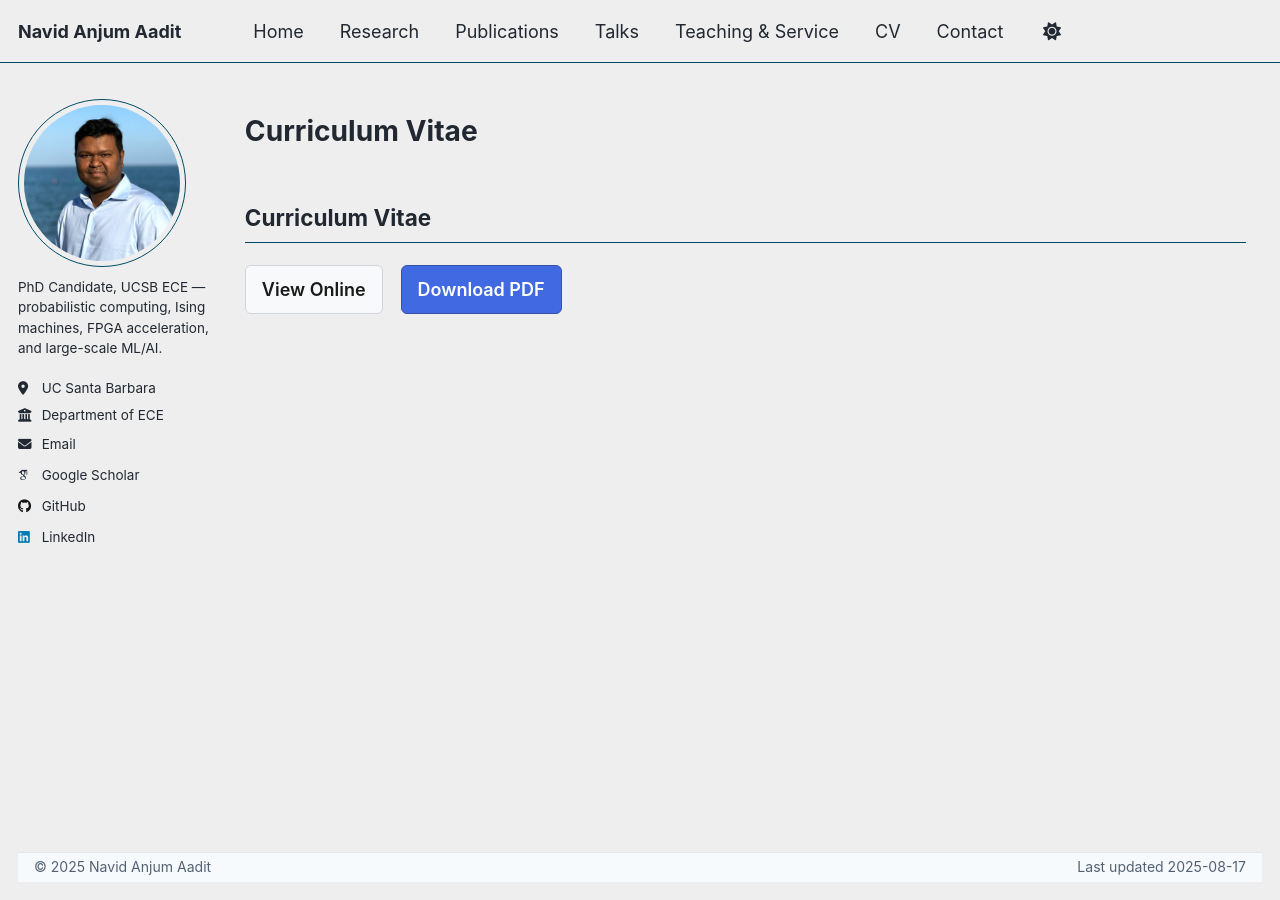
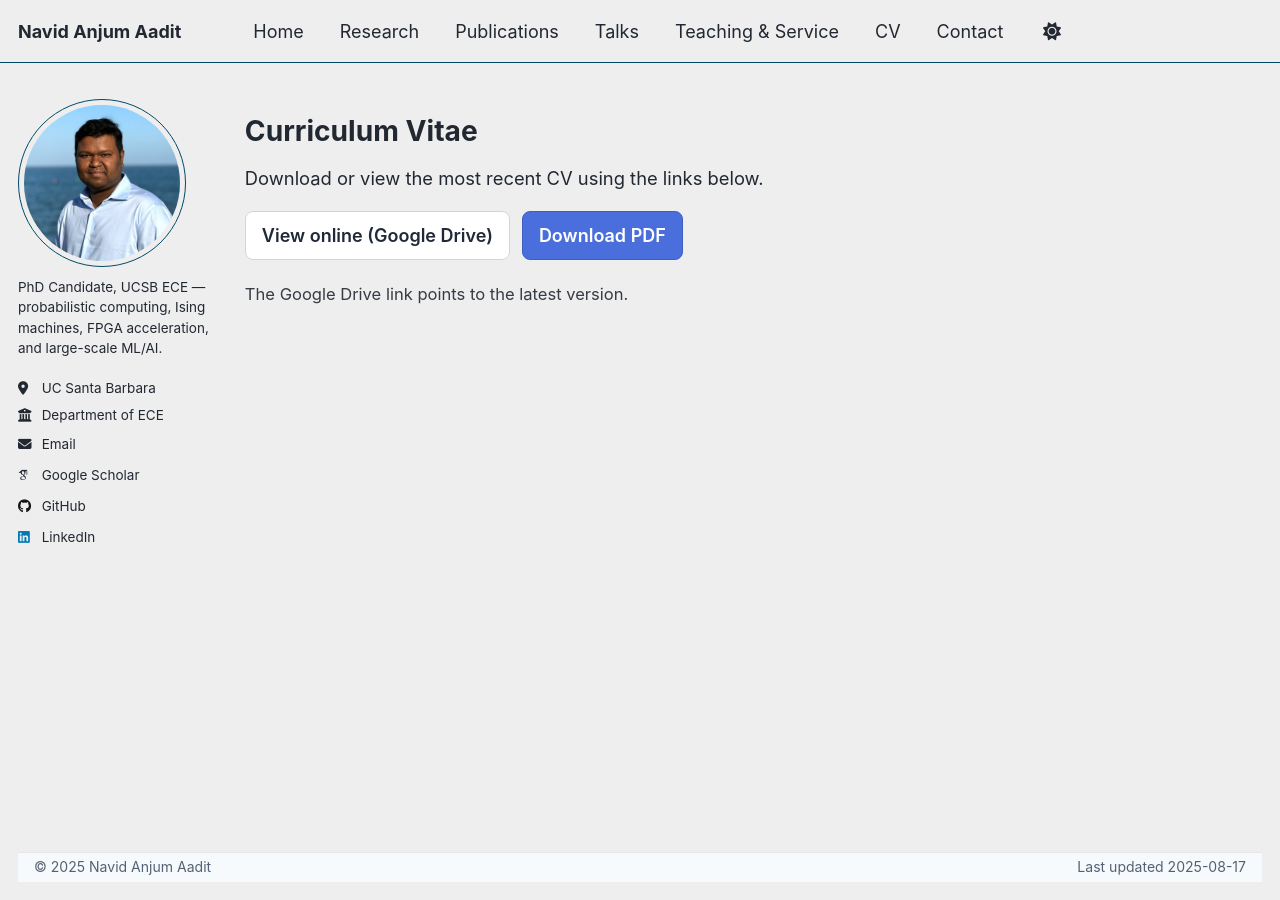
Before and after one commit to navidaadit/navidaadit.github.io, a Jekyll site: the page built from _pages/cv.md, in a window 1280 px wide. Built offline with Jekyll 4.4.1, drawn with Linux system fonts in a browser that asks for light colours; some web fonts are replaced; part of the change alters nothing that is shown.

Commit message:
Update cv.md

```diff
--- a/_pages/cv.md
+++ b/_pages/cv.md
@@ -5,43 +5,41 @@ title: "Curriculum Vitae"
 author_profile: true
 ---
 
+<!-- Page-scoped styles (clean + professional) -->
 <style>
-.cv-links {
-  display: flex;
-  gap: 1rem;
-  margin: 1.2rem 0;
+.cv-intro{margin:.25rem 0 1rem;font-size:1.02rem;line-height:1.6;}
+.cv-actions{display:flex;gap:12px;flex-wrap:wrap;align-items:center;margin:.6rem 0 1.2rem;}
+.cv-actions a{
+  display:inline-block;text-decoration:none;font-weight:600;
+  padding:10px 16px;border-radius:8px;border:1px solid #3f5fc0;
+  transition:background-color .2s ease,border-color .2s ease,transform .02s ease;
 }
-.cv-links a {
-  display: inline-block;
-  padding: 10px 16px;
-  border-radius: 6px;
-  font-weight: 600;
-  text-decoration: none;
-  transition: background .2s, box-shadow .2s;
+.cv-actions .btn-view{background:#ffffff;color:#1f2937;border-color:#d1d5db;}
+.cv-actions .btn-view:hover{background:#f3f4f6;border-color:#cbd5e1;}
+.cv-actions .btn-download{background:#4a6fdd;color:#fff;border-color:#3f5fc0;}
+.cv-actions .btn-download:hover{background:#3f5fc0;border-color:#3552a6;}
+.cv-actions a:active{transform:translateY(1px);}
+
+.small-note{font-size:.92rem;opacity:.9;margin-top:.2rem}
+
+/* Dark mode tweaks (match site vars) */
+html[data-theme="dark"] .cv-actions .btn-view{
+  background:#0f172a;color:#e5e7eb;border-color:#1f2937;
 }
-.cv-links a.view {
-  background: #f8f9fa;
-  border: 1px solid #d0d5dd;
-  color: #1a1a1a;
-}
-.cv-links a.view:hover {
-  background: #eef1f5;
-  box-shadow: 0 1px 4px rgba(0,0,0,.08);
-}
-.cv-links a.download {
-  background: #4169e1;
-  border: 1px solid #3552a6;
-  color: #fff;
-}
-.cv-links a.download:hover {
-  background: #3552a6;
-  box-shadow: 0 1px 6px rgba(0,0,0,.12);
+html[data-theme="dark"] .cv-actions .btn-view:hover{
+  background:#111827;border-color:#273449;
 }
 </style>
 
-## Curriculum Vitae
+<div class="cv-intro">
+  Download or view the most recent CV using the links below.
+</div>
 
-<div class="cv-links">
-  <a class="view" href="https://drive.google.com/file/d/12ZX9rrb-iJNACLPJip0xjfp9GKYYN6ZB/view?usp=sharing" target="_blank" rel="noopener">View Online</a>
-  <a class="download" href="https://drive.google.com/uc?export=download&id=12ZX9rrb-iJNACLPJip0xjfp9GKYYN6ZB">Download PDF</a>
+<div class="cv-actions">
+  <a class="btn-view" href="https://drive.google.com/file/d/12ZX9rrb-iJNACLPJip0xjfp9GKYYN6ZB/view?usp=sharing" target="_blank" rel="noopener">View online (Google Drive)</a>
+  <a class="btn-download" href="https://drive.google.com/uc?export=download&id=12ZX9rrb-iJNACLPJip0xjfp9GKYYN6ZB">Download PDF</a>
 </div>
+
+<div class="small-note">
+  The Google Drive link points to the latest version.
+</div>
```
